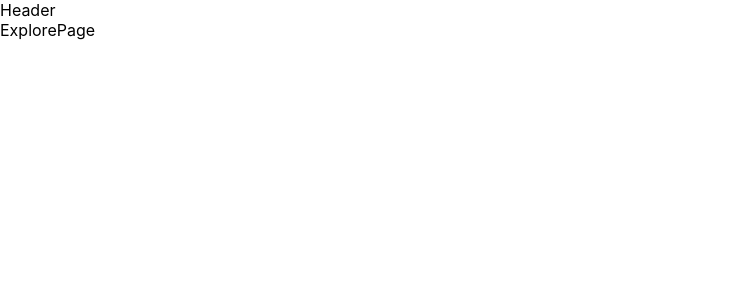
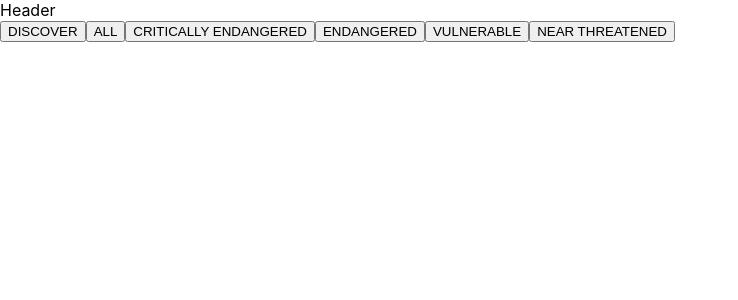
Before and after one commit to aryannaf/animal-guardian, a React (Create React App) app: page /explore in a window 1280 px wide. Shown: the top 300 px of the page, without its empty margins (0-738 px from the left). Built offline with nearby package versions, Linux system fonts and the light colour scheme.

Commit message:
Created explore page with navigation to categories

```diff
--- a/src/App.js
+++ b/src/App.js
@@ -3,6 +3,9 @@ import './App.scss';
 import HomePage from './pages/HomePage/HomePage';
 import Header from './components/Header/Header';
 import ExplorePage from './pages/ExplorePage/ExplorePage';
+import CategoriesPage from './pages/CategoriesPage/CategoriesPage';
+import AnimalDetailsPage from './pages/AnimalDetailsPage/AnimalDetailsPage';
+import AnimalListPage from './pages/AnimalListPage/AnimalListPage';
 
 function App() {
   return (
@@ -11,6 +14,9 @@ function App() {
       <Switch>
         <Route path="/" exact component={HomePage}/>
         <Route path="/explore" component={ExplorePage}/>
+        <Route path="/categories" component={CategoriesPage}/>
+        <Route path="/categories/:categoryId" component={AnimalListPage}/>
+        <Route path="/animal/:speciesId" component={AnimalDetailsPage}/>
       </Switch>
     </BrowserRouter>
   );
--- a/src/pages/AnimalPage/AnimalPage.js
+++ b/src/pages/AnimalDetailsPage/AnimalDetailsPage.js
@@ -1,10 +1,10 @@
 import React from 'react';
-import './AnimalPage.scss';
+import './AnimalDetailsPage.scss';
 import { Canvas } from '@react-three/fiber';
 import { Suspense } from 'react';
 import Landscape from './components/Landscape/Landscape';
 
-function AnimalPage() {
+function AnimalDetailsPage() {
     return (
         <div>
             <Canvas className="landscape">
@@ -16,4 +16,4 @@ function AnimalPage() {
     )
 }
 
-export default AnimalPage
+export default AnimalDetailsPage
--- /dev/null
+++ b/src/pages/AnimalListPage/AnimalListPage.js
@@ -0,0 +1,10 @@
+import React from 'react';
+import './AnimalListPage.scss';
+
+function AnimalListPage() {
+  return (
+    <div>AnimalListPage</div>
+  )
+}
+
+export default AnimalListPage
--- a/src/pages/CategoriesPage/CategoriesPage.js
+++ b/src/pages/CategoriesPage/CategoriesPage.js
@@ -0,0 +1,10 @@
+import React from 'react';
+import './CategoriesPage.scss';
+
+function CategoriesPage() {
+  return (
+    <div>CategoriesPage</div>
+  )
+}
+
+export default CategoriesPage
--- a/src/pages/ExplorePage/ExplorePage.js
+++ b/src/pages/ExplorePage/ExplorePage.js
@@ -1,9 +1,31 @@
 import React from 'react';
 import './ExplorePage.scss';
+import { NavLink } from 'react-router-dom';
 
 function ExplorePage() {
   return (
-    <div>ExplorePage</div>
+    <main>
+      <div>
+        <NavLink to="/animal/:speciesId">
+          <button>DISCOVER</button>
+        </NavLink>
+        <NavLink to="/categories/:categoryId">
+          <button>ALL</button>
+        </NavLink>
+        <NavLink to="/categories/:categoryId">
+          <button>CRITICALLY ENDANGERED</button>
+        </NavLink>
+        <NavLink to="/categories/:categoryId">
+          <button>ENDANGERED</button>
+        </NavLink>
+        <NavLink to="/categories/:categoryId">
+          <button>VULNERABLE</button>
+        </NavLink>
+        <NavLink to="/categories/:categoryId">
+          <button>NEAR THREATENED</button>
+        </NavLink>
+      </div>
+    </main>
   )
 }
 
```
Also changed, not shown: src/pages/AnimalDetailsPage/AnimalDetailsPage.scss (added), src/pages/AnimalListPage/AnimalListPage.scss (added).
